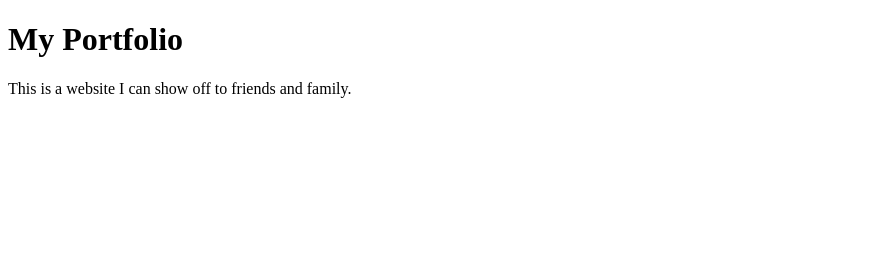
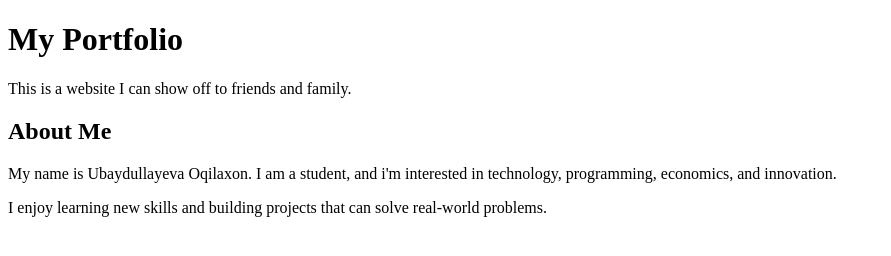
Before and after one commit to zzeinn934-maker/octofi, a plain HTML site: page index.html in a window 1280 px wide. Shown: the whole page, without its empty margins (0-891 px from the left). Drawn offline with Linux system fonts and the light colour scheme.

Commit message:
add about me section :)

```diff
--- a/index.html
+++ b/index.html
@@ -6,5 +6,14 @@
 	<body>
 		<h1>My Portfolio</h1>
 		<p>This is a website I can show off to friends and family.</p>
+        <h2>About Me</h2>
+<p>
+    My name is Ubaydullayeva Oqilaxon. I am a student, and i'm interested in
+    technology, programming, economics, and innovation.
+</p>
+<p>
+    I enjoy learning new skills and building projects
+    that can solve real-world problems.
+</p>
 	</body>
 </html>
```
